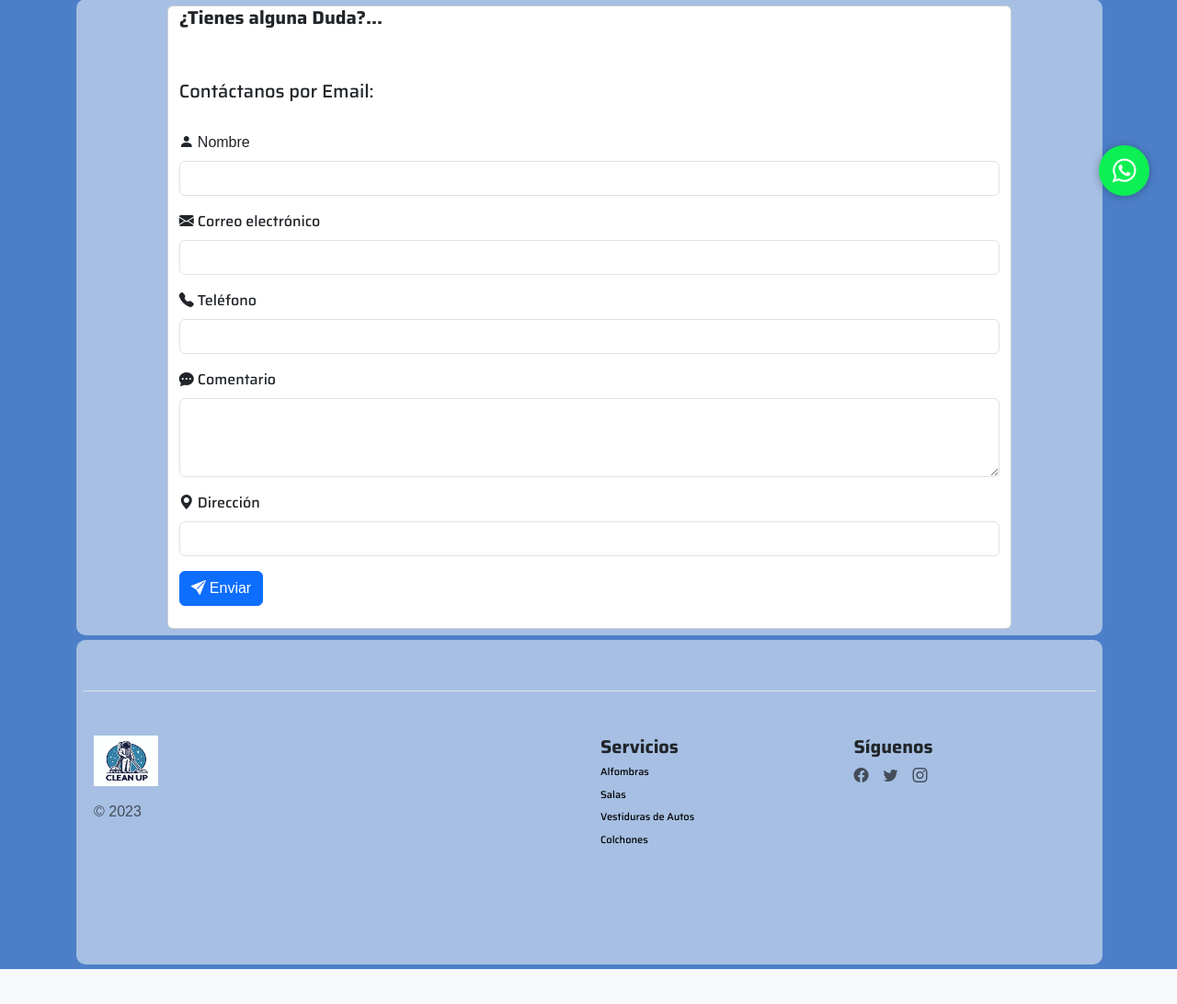
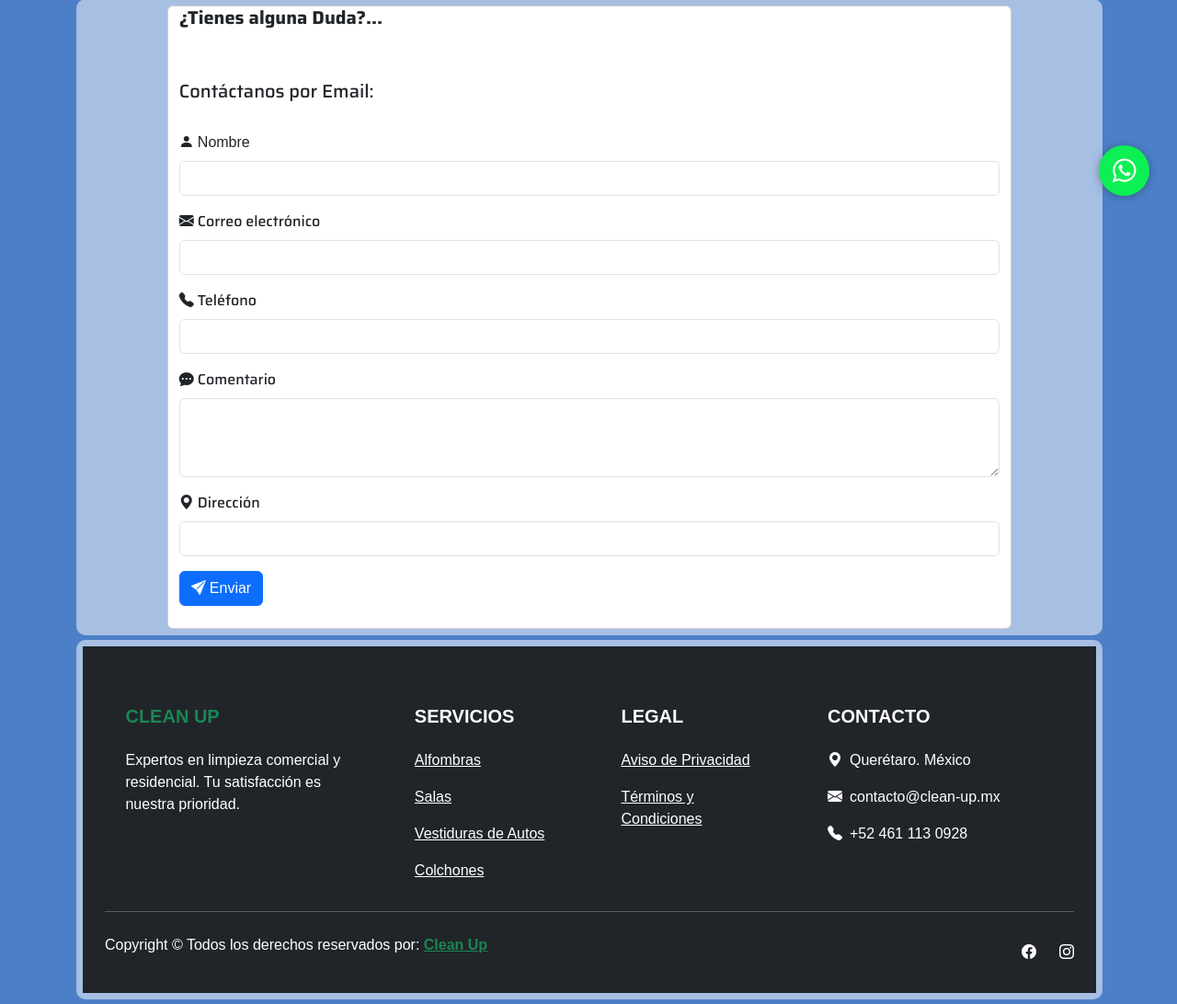
Before and after one commit to GermanAA/CleanUp, a PHP site: page /privacy-policy in a window 1280 px wide. Shown: the part 557-1649 px from the top of the page at 92% size. Before the commit the page ends 1611 px from the top, so only its background shows below. Run offline with PHP 8.4, Linux system fonts and the light colour scheme; some libraries are stand-ins or nearby versions.

Commit message:
Vista Servicios

```diff
--- a/views/privacy-policy.view.php
+++ b/views/privacy-policy.view.php
@@ -193,71 +193,74 @@
 
 
     <div class="row box">
-      <footer class="container py-5 my-5 border-top">
-        <div class="row row-cols-1 row-cols-sm-2 row-cols-md-4">
-          <!-- Logo y derechos reservados -->
-          <div class="col mb-3">
-            <a
-              href="/"
-              class="d-flex align-items-center mb-3 text-decoration-none link-body-emphasis">
-              <img
-                src="img/Logo_Clean.webp"
-                alt="Logo"
-                height="55"
-                class="d-inline-block align-text-top logo">
-            </a>
-            <p class="text-body-secondary mb-0">© 2023</p>
+
+
+      <footer class="bg-dark text-white pt-5 pb-4" data-bs-theme="dark">
+        <div class="container text-center text-md-start">
+          <div class="row text-center text-md-start">
+
+            <!-- Columna de la Marca -->
+            <div class="col-md-3 col-lg-3 col-xl-3 mx-auto mt-3">
+              <h5 class="text-uppercase mb-4 fw-bold text-success">Clean Up</h5>
+              <p>
+                Expertos en limpieza comercial y residencial. Tu satisfacción es nuestra prioridad.
+              </p>
             </div>
 
-          <!-- Espacio vacío o sección adicional -->
-          <div class="col mb-3">
-            <!-- Puedes agregar aquí alguna información adicional si lo deseas. -->
+            <!-- Columna de Servicios -->
+            <div class="col-md-2 col-lg-2 col-xl-2 mx-auto mt-3">
+              <h5 class="text-uppercase mb-4 fw-bold">Servicios</h5>
+              <p><a href="#Alfombras" class="text-white">Alfombras</a></p>
+              <p><a href="#Salas" class="text-white">Salas</a></p>
+              <p><a href="#Autos" class="text-white">Vestiduras de Autos</a></p>
+              <p><a href="#Colchones" class="text-white">Colchones</a></p>
             </div>
 
-          <!-- Sección de Servicios -->
-          <div class="col mb-3">
-            <h5 class="merriweather-bold">Servicios</h5>
-            <ul class="nav flex-column">
-              <li class="nav-item mb-2">
-                <a href="#Alfombras" class="nav-link p-0 merriweather-regular">Alfombras</a>
+            <!-- Columna de Legal -->
+            <div class="col-md-3 col-lg-2 col-xl-2 mx-auto mt-3">
+              <h5 class="text-uppercase mb-4 fw-bold">Legal</h5>
+              <p><a href="privacy-policy.php" class="text-white">Aviso de Privacidad</a></p>
+              <p><a href="#" class="text-white">Términos y Condiciones</a></p>
+            </div>
+
+            <!-- Columna de Contacto y Redes -->
+            <div class="col-md-4 col-lg-3 col-xl-3 mx-auto mt-3">
+              <h5 class="text-uppercase mb-4 fw-bold">Contacto</h5>
+              <p><i class="bi bi-geo-alt-fill me-2"></i>Querétaro. México</p>
+              <p><i class="bi bi-envelope-fill me-2"></i>contacto@clean-up.mx</p>
+              <p><i class="bi bi-telephone-fill me-2"></i>+52 461 113 0928</p>
+            </div>
+          </div>
+
+          <hr class="mb-4">
+
+          <!-- Fila de Copyright y Redes Sociales -->
+          <div class="row align-items-center">
+            <!-- Copyright -->
+            <div class="col-md-7 col-lg-8">
+              <p>Copyright © <span id="current-year"></span> Todos los derechos reservados por:
+                <a href="#" class="text-success"><strong>Clean Up</strong></a>
+              </p>
+            </div>
+            <!-- Redes Sociales -->
+            <div class="col-md-5 col-lg-4">
+              <div class="text-center text-md-end">
+                <ul class="list-unstyled list-inline mb-0">
+                  <li class="list-inline-item">
+                    <a href="https://www.facebook.com/profile.php?id=61577084604187" class="btn-floating btn-sm text-white footer-social-icon" aria-label="Facebook"><i class="bi bi-facebook"></i></a>
                   </li>
-              <li class="nav-item mb-2">
-                <a href="#Salas" class="nav-link p-0 merriweather-regular">Salas</a>
+                  <li class="list-inline-item">
+                    <a href="#" class="btn-floating btn-sm text-white footer-social-icon" aria-label="Twitter"><i class="bi bi-twitter-x"></i></a>
                   </li>
-              <li class="nav-item mb-2">
-                <a href="#Autos" class="nav-link p-0 merriweather-regular">Vestiduras de Autos</a>
-              </li>
-              <li class="nav-item mb-2">
-                <a href="#Colchones" class="nav-link p-0 merriweather-regular">Colchones</a>
+                  <li class="list-inline-item">
+                    <a href="https://www.instagram.com/clean_up_mx" class="btn-floating btn-sm text-white footer-social-icon" aria-label="Instagram"><i class="bi bi-instagram"></i></a>
                   </li>
                 </ul>
               </div>
-
-          <!-- Sección de Redes Sociales -->
-          <div class="col mb-3">
-            <h5 class="merriweather-bold">Síguenos</h5>
-            <ul class="list-unstyled d-flex">
-              <li class="ms-0">
-                <a class="text-body-secondary me-3" href="https://www.facebook.com/profile.php?id=61577084604187" aria-label="Facebook">
-                  <i class="bi bi-facebook"></i>
-                </a>
-              </li>
-              <li>
-                <a class="text-body-secondary me-3" href="#" aria-label="Twitter">
-                  <i class="bi bi-twitter"></i>
-                </a>
-              </li>
-              <li>
-                <a class="text-body-secondary me-3" href="https://www.instagram.com/clean_up_mx" aria-label="Instagram">
-                  <i class="bi bi-instagram"></i>
-                </a>
-              </li>
-
-            </ul>
+            </div>
           </div>
         </div>
       </footer>
-
     </div>
 
 
```
Also changed, not shown: views/index.view.php (+71 -83 lines). Lines whose indentation alone changed are shown as unchanged.
